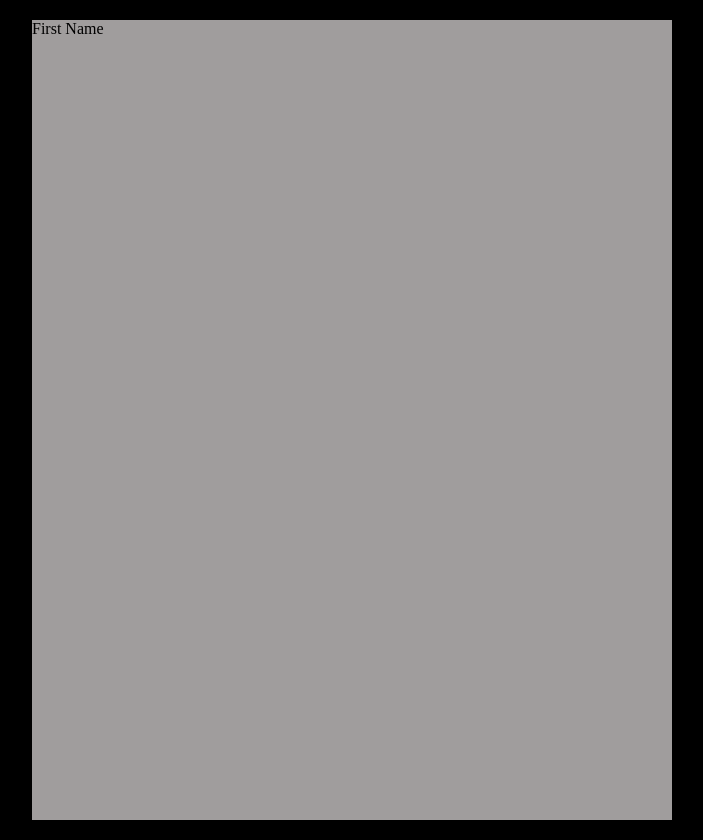
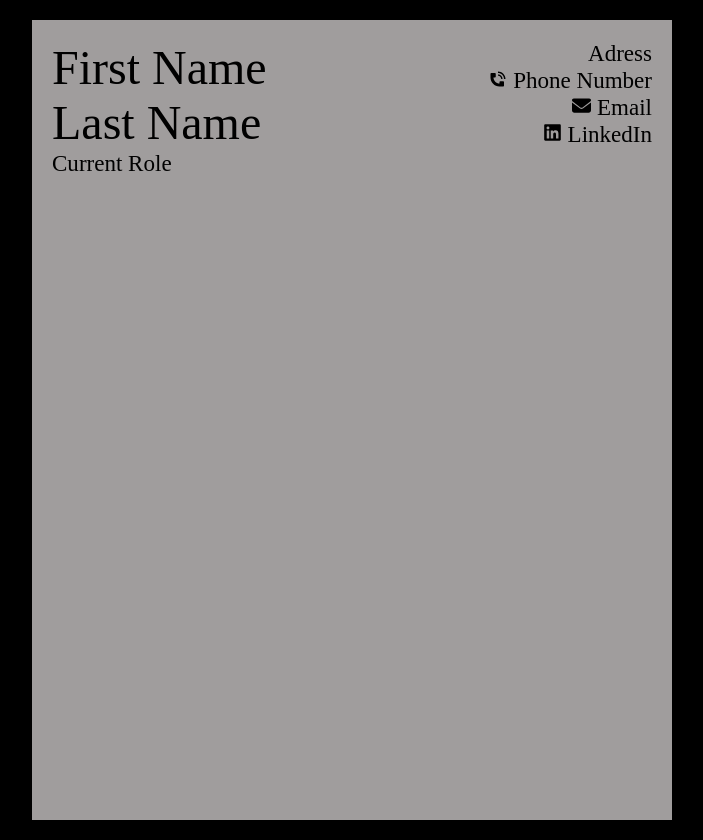
Before and after one commit to J03B1D3N/cv-application, a React (Create React App) app: page / in a window 1280 px wide. Shown: the whole page, without its empty margins (288-991 px from the left). Built offline with nearby package versions, Linux system fonts and the light colour scheme.

Commit message:
copied the Components and styled them, added svgs

```diff
--- a/src/App.js
+++ b/src/App.js
@@ -1,14 +1,36 @@
 
 import './App.scss';
 import FirstName from './Components/FirstName';
+import LastName from './Components/LastName';
+import Adress from './Components/Adress';
+import PhoneNumber from './Components/PhoneNumber';
+import Email from './Components/Email';
+import LinkedIn from './Components/LinkedIn';
+import CurrentRole from './Components/CurrentRole';
+
 
 function App() {
   return (
     <div className="App">
       <div className='page'>
-      <div className='titlesAndInformation'>
-      {FirstName()}
-      </div>
+        <div className='titlesAndInformation'>
+          <div className="leftSide">
+              {FirstName()}
+              {LastName()}
+              {CurrentRole()}
+          </div>
+          <div className="rightSide">
+           {Adress()}
+           {PhoneNumber()}
+           {Email()}
+           {LinkedIn()}
+          </div>
+
+        </div>
+        <div className='experienceAndEducation'>
+
+        </div>
+
       </div>
 
     </div>
--- a/src/App.scss
+++ b/src/App.scss
@@ -3,7 +3,9 @@
     margin: 0;
     padding: 0;
     overflow-x: hidden;
+    font-size: 1.2rem;
 }
+
 .App {
     display: flex;
     justify-content: center;
@@ -18,4 +20,33 @@
     background-color: rgb(160, 157, 157);
     height: 100vh;
     width: 50vw;
+    padding: 20px;
 }
+
+.titlesAndInformation {
+    display: flex;
+    justify-content: space-between;
+    align-items: top;
+
+    .leftSide {
+        display: flex;
+        flex-direction: column;
+        align-items: start;
+        .name {
+            height: fit-content;
+            font-size: 2.5rem;
+        }
+        .currentRole {
+            width: 100%;
+        }
+    }
+
+    .rightSide {
+        display: flex;
+        justify-content: start;
+        flex-direction: column;
+        align-items: end;
+        .phoneNumber {
+        }
+    }
+}
--- a/src/Components/Adress.js
+++ b/src/Components/Adress.js
@@ -0,0 +1,41 @@
+import React, {useState} from "react"
+
+export default function Adress() {
+
+    let [inputValue, setInputValue] = useState("Adress")
+
+        const [isOpened, setIsOpened] = useState(false);
+
+        function toggle() {
+          setIsOpened(wasOpened => !wasOpened);
+          console.log(isOpened)
+        }
+
+    function handleSubmit(e) {
+        e.preventDefault()
+        toggle()
+        return inputValue === "" ? setInputValue('Adress') : setInputValue(inputValue)
+    }
+
+    function handleChange(e){
+        setInputValue(e.target.value)
+    }
+
+
+    return (
+        <div>
+            {isOpened && (
+                <form onSubmit={handleSubmit}>
+                <input autoFocus type="text" value={inputValue} onChange={handleChange} className="firstNameInput" placeholder="First Name"></input>
+            </form>
+            )}
+            {isOpened ? null :  <div className="adress" onClick={toggle}>
+            {inputValue}
+            </div>}
+
+
+
+        </div>
+    )
+
+}
--- a/src/Components/CurrentRole.js
+++ b/src/Components/CurrentRole.js
@@ -0,0 +1,41 @@
+import React, {useState} from "react"
+
+export default function CurrentRole() {
+
+    let [inputValue, setInputValue] = useState("Current Role")
+
+        const [isOpened, setIsOpened] = useState(false);
+
+        function toggle() {
+          setIsOpened(wasOpened => !wasOpened);
+          console.log(isOpened)
+        }
+
+    function handleSubmit(e) {
+        e.preventDefault()
+        toggle()
+        return inputValue === "" ? setInputValue('Current Role') : setInputValue(inputValue)
+    }
+
+    function handleChange(e){
+        setInputValue(e.target.value)
+    }
+
+
+    return (
+        <div>
+            {isOpened && (
+                <form onSubmit={handleSubmit}>
+                <input autoFocus type="text" value={inputValue} onChange={handleChange} className="currentRole" placeholder="First Name"></input>
+            </form>
+            )}
+            {isOpened ? null :  <div className="currentRole" onClick={toggle}>
+            {inputValue}
+            </div>}
+
+
+
+        </div>
+    )
+
+}
--- a/src/Components/Email.js
+++ b/src/Components/Email.js
@@ -0,0 +1,48 @@
+import React, {useState} from "react"
+
+
+export default function Email() {
+
+    let [inputValue, setInputValue] = useState("Email")
+
+        const [isOpened, setIsOpened] = useState(false);
+
+        function toggle() {
+          setIsOpened(wasOpened => !wasOpened);
+          console.log(isOpened)
+        }
+
+    function handleSubmit(e) {
+        e.preventDefault()
+        toggle()
+        return inputValue === "" ? setInputValue('Email') : setInputValue(inputValue)
+    }
+
+    function handleChange(e){
+        setInputValue(e.target.value)
+    }
+
+    const svg = <svg xmlns="http://www.w3.org/2000/svg" viewBox="0 0 512 512" height=" 19" width="19"><path d="M48 64C21.5 64 0 85.5 0 112c0 15.1 7.1 29.3 19.2 38.4L236.8 313.6c11.4 8.5 27 8.5 38.4 0L492.8 150.4c12.1-9.1 19.2-23.3 19.2-38.4c0-26.5-21.5-48-48-48H48zM0 176V384c0 35.3 28.7 64 64 64H448c35.3 0 64-28.7 64-64V176L294.4 339.2c-22.8 17.1-54 17.1-76.8 0L0 176z"/></svg>
+
+
+
+
+    return (
+        <div>
+            {isOpened && (
+                <form onSubmit={handleSubmit}>
+                <input autoFocus type="text" value={inputValue} onChange={handleChange} className="firstNameInput" placeholder="First Name"></input>
+            </form>
+            )}
+            {isOpened ? null :  <div className="email" onClick={toggle}>
+                {svg}
+                {" "}
+            {inputValue}
+            </div>}
+
+
+
+        </div>
+    )
+
+}
--- a/src/Components/FirstName.js
+++ b/src/Components/FirstName.js
@@ -26,10 +26,10 @@ export default function FirstName() {
         <div>
             {isOpened && (
                 <form onSubmit={handleSubmit}>
-                <input type="text" value={inputValue} onChange={handleChange} className="firstNameInput" placeholder="First Name"></input>
+                <input autoFocus type="text" value={inputValue} onChange={handleChange} className="name" placeholder="First Name"></input>
             </form>
             )}
-            {isOpened ? null :  <div className="firstName" onClick={toggle}>
+            {isOpened ? null :  <div className="name" onClick={toggle}>
             {inputValue}
             </div>}
 
--- a/src/Components/LastName.js
+++ b/src/Components/LastName.js
@@ -0,0 +1,41 @@
+import React, {useState} from "react"
+
+export default function LastName() {
+
+    let [inputValue, setInputValue] = useState("Last Name")
+
+        const [isOpened, setIsOpened] = useState(false);
+
+        function toggle() {
+          setIsOpened(wasOpened => !wasOpened);
+          console.log(isOpened)
+        }
+
+    function handleSubmit(e) {
+        e.preventDefault()
+        toggle()
+        return inputValue === "" ? setInputValue('Last Name') : setInputValue(inputValue)
+    }
+
+    function handleChange(e){
+        setInputValue(e.target.value)
+    }
+
+
+    return (
+        <div>
+            {isOpened && (
+                <form onSubmit={handleSubmit}>
+                <input autoFocus type="text" value={inputValue} onChange={handleChange} className="name" placeholder="First Name"></input>
+            </form>
+            )}
+            {isOpened ? null :  <div className="name" onClick={toggle}>
+            {inputValue}
+            </div>}
+
+
+
+        </div>
+    )
+
+}
--- a/src/Components/LinkedIn.js
+++ b/src/Components/LinkedIn.js
@@ -0,0 +1,45 @@
+import React, {useState} from "react"
+
+export default function LinkedIn() {
+
+    let [inputValue, setInputValue] = useState("LinkedIn")
+
+        const [isOpened, setIsOpened] = useState(false);
+
+        function toggle() {
+          setIsOpened(wasOpened => !wasOpened);
+          console.log(isOpened)
+        }
+
+    function handleSubmit(e) {
+        e.preventDefault()
+        toggle()
+        return inputValue === "" ? setInputValue('LinkedIn') : setInputValue(inputValue)
+    }
+
+    function handleChange(e){
+        setInputValue(e.target.value)
+    }
+    const svg =
+    <svg xmlns="http://www.w3.org/2000/svg" viewBox="0 0 448 512" height="19" width="19"><path d="M416 32H31.9C14.3 32 0 46.5 0 64.3v383.4C0 465.5 14.3 480 31.9 480H416c17.6 0 32-14.5 32-32.3V64.3c0-17.8-14.4-32.3-32-32.3zM135.4 416H69V202.2h66.5V416zm-33.2-243c-21.3 0-38.5-17.3-38.5-38.5S80.9 96 102.2 96c21.2 0 38.5 17.3 38.5 38.5 0 21.3-17.2 38.5-38.5 38.5zm282.1 243h-66.4V312c0-24.8-.5-56.7-34.5-56.7-34.6 0-39.9 27-39.9 54.9V416h-66.4V202.2h63.7v29.2h.9c8.9-16.8 30.6-34.5 62.9-34.5 67.2 0 79.7 44.3 79.7 101.9V416z"/></svg>
+
+
+    return (
+        <div>
+            {isOpened && (
+                <form onSubmit={handleSubmit}>
+                <input autoFocus type="text" value={inputValue} onChange={handleChange} className="firstNameInput" placeholder="First Name"></input>
+            </form>
+            )}
+            {isOpened ? null :  <div className="linkedIn" onClick={toggle}>
+                {svg}
+                {" "}
+            {inputValue}
+            </div>}
+
+
+
+        </div>
+    )
+
+}
--- a/src/Components/PhoneNumber.js
+++ b/src/Components/PhoneNumber.js
@@ -0,0 +1,65 @@
+import React, {useState} from "react"
+
+export default function PhoneNumber() {
+
+    let [inputValue, setInputValue] = useState("Phone Number")
+
+        const [isOpened, setIsOpened] = useState(false);
+
+        function toggle() {
+          setIsOpened(wasOpened => !wasOpened);
+          console.log(isOpened)
+        }
+
+    function handleSubmit(e) {
+        e.preventDefault()
+        toggle()
+        return inputValue === "" ? setInputValue('Phone Number') : setInputValue(inputValue)
+    }
+
+    function handleChange(e){
+        setInputValue(e.target.value)
+    }
+
+    const svg =
+    <svg
+    width="18"
+    height="18"
+    viewBox="0 0 24 24"
+    fill="none"
+    xmlns="http://www.w3.org/2000/svg"
+  >
+    <path
+      d="M22 12C22 10.6868 21.7413 9.38647 21.2388 8.1731C20.7362 6.95996 19.9997 5.85742 19.0711 4.92896C18.1425 4.00024 17.0401 3.26367 15.8268 2.76123C14.6136 2.25854 13.3132 2 12 2V4C13.0506 4 14.0909 4.20703 15.0615 4.60889C16.0321 5.01099 16.914 5.60034 17.6569 6.34326C18.3997 7.08594 18.989 7.96802 19.391 8.93848C19.7931 9.90918 20 10.9495 20 12H22Z"
+      fill="currentColor"
+    />
+    <path
+      d="M2 10V5C2 4.44775 2.44772 4 3 4H8C8.55228 4 9 4.44775 9 5V9C9 9.55225 8.55228 10 8 10H6C6 14.4182 9.58173 18 14 18V16C14 15.4478 14.4477 15 15 15H19C19.5523 15 20 15.4478 20 16V21C20 21.5522 19.5523 22 19 22H14C7.37259 22 2 16.6274 2 10Z"
+      fill="currentColor"
+    />
+    <path
+      d="M17.5433 9.70386C17.8448 10.4319 18 11.2122 18 12H16.2C16.2 11.4485 16.0914 10.9023 15.8803 10.3928C15.6692 9.88306 15.3599 9.42017 14.9698 9.03027C14.5798 8.64014 14.1169 8.33081 13.6073 8.11963C13.0977 7.90869 12.5515 7.80005 12 7.80005V6C12.7879 6 13.5681 6.15527 14.2961 6.45679C15.024 6.7583 15.6855 7.2002 16.2426 7.75732C16.7998 8.31445 17.2418 8.97583 17.5433 9.70386Z"
+      fill="currentColor"
+    />
+  </svg>
+
+
+    return (
+        <div>
+            {isOpened && (
+                <form onSubmit={handleSubmit}>
+                <input autoFocus type="text" value={inputValue} onChange={handleChange} className="firstNameInput" placeholder="First Name"></input>
+            </form>
+            )}
+            {isOpened ? null :  <div className="phoneNumber" onClick={toggle}>
+            {svg}
+            {" "}
+            {inputValue}
+            </div>}
+
+
+
+        </div>
+    )
+
+}
--- a/src/index.js
+++ b/src/index.js
@@ -1,6 +1,5 @@
 import React from 'react';
 import ReactDOM from 'react-dom/client';
-
 import App from './App';
 
 
```
